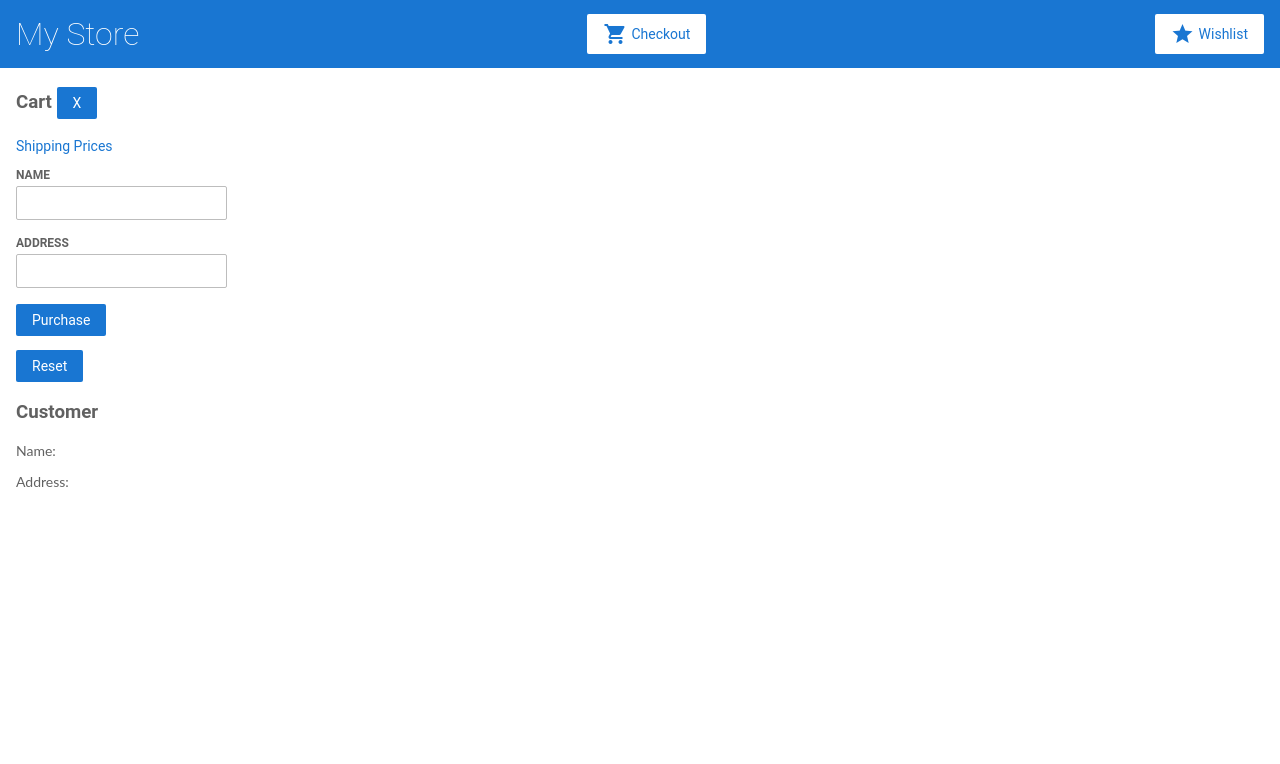
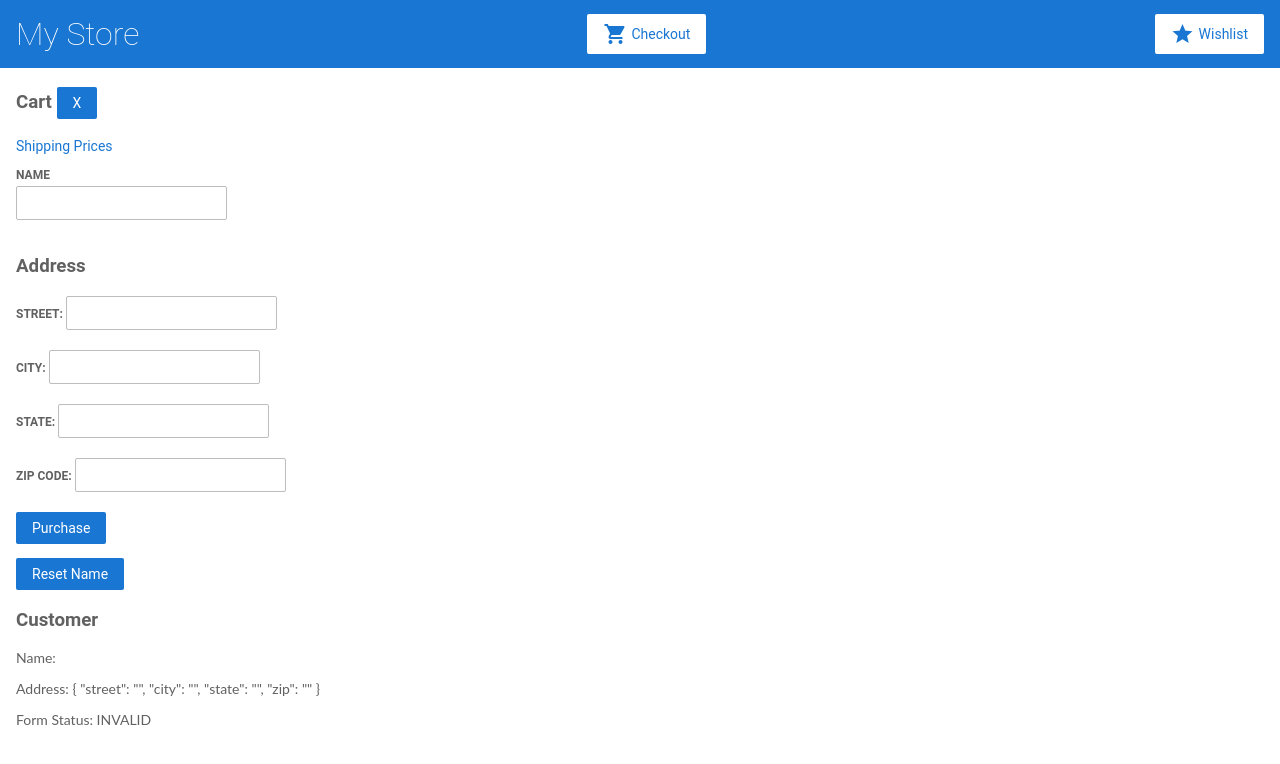
Before and after one commit to purpleoctop/angular-tutorial-firs, an Angular app: page /cart in a window 1280 px wide. Shown: the top 764 px of the page. Built offline with nearby package versions, Linux system fonts and the light colour scheme.

Commit message:
feat(8-reaqtive-forms-nested-forms): finish tutorial

```diff
--- a/src/app/cart/cart.component.html
+++ b/src/app/cart/cart.component.html
@@ -14,20 +14,33 @@
 <form [formGroup]="checkoutForm" (ngSubmit)="onSubmit(checkoutForm.value)">
     <div>
         <label>Name</label>
-        <input type="text" formControlName='name'>
+        <input type="text" formControlName='name' required>
     </div>
-
-    <div>
-            <label>Address</label>
-            <input type="text" formControlName='address'>
+    <div formGroupName="address">
+        <h3>Address</h3>
+        <label>
+            Street:
+            <input type="text" formControlName="street">
+        </label>
+        <label>
+            City:
+            <input type="text" formControlName="city">
+        </label>
+        <label>
+            State:
+            <input type="text" formControlName="state">
+        </label>
+        <label>
+            Zip Code:
+            <input type="text" formControlName="zip">
+        </label>
     </div>
 
     <button class="button" type="submit">Purchase</button>
 
-    <p>
-         <button class="button" type="button" (click)="setDefault()">Reset</button>
-    </p>
-</form>
+    <p><button class="button" type="button" (click)="setDefault()">Reset Name</button></p>
+
+ </form>
 
 <div>
     <h3>Customer</h3>
@@ -36,6 +49,9 @@
     </p>
 
     <p>
-        Address: {{checkoutForm.controls.address.value}}
+        Address: {{checkoutForm.controls.address.value | json }}
+    </p>
+    <p>
+        Form Status: {{checkoutForm.status }}
     </p>
 </div>
--- a/src/app/cart/cart.component.ts
+++ b/src/app/cart/cart.component.ts
@@ -1,6 +1,6 @@
-import { Component, OnInit, TestabilityRegistry } from '@angular/core';
+import { Component, OnInit } from '@angular/core';
 import { CartService } from '../cart.service';
-import { FormBuilder } from '@angular/forms';
+import { FormBuilder, Validators } from '@angular/forms';
 
 @Component({
   selector: 'app-cart',
@@ -17,8 +17,13 @@ export class CartComponent implements OnInit {
     this.items = this.cartService.getItems();
 
     this.checkoutForm = this.formBuilder.group({
-      name: '',
-      address: ''
+      name: ['', [Validators.minLength(2)]],
+      address: this.formBuilder.group({
+        street: '',
+        city: '',
+        state: '',
+        zip: ''
+    })
     });
   }
 
@@ -29,11 +34,8 @@ export class CartComponent implements OnInit {
   }
 
   setDefault() {
-    // this.checkoutForm.get('name').setValue('Jon Doe');
-    // this.checkoutForm.get('address').setValue('Tbilisi');
     this.checkoutForm.patchValue({
-      name: 'Jon Doe',
-      address: 'Tbilisi'
+      name: 'Jon Doe'
     });
   }
 
```
